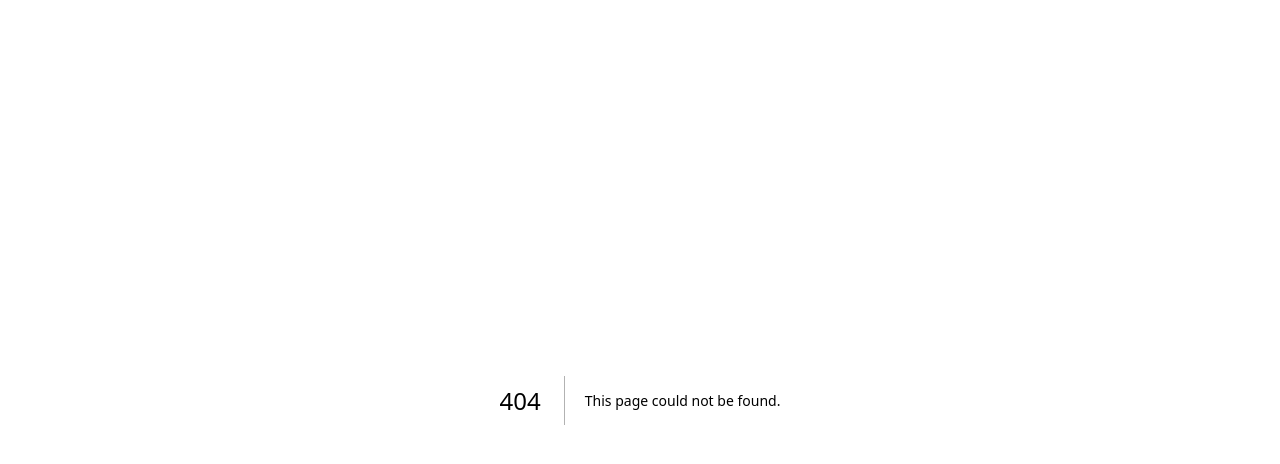
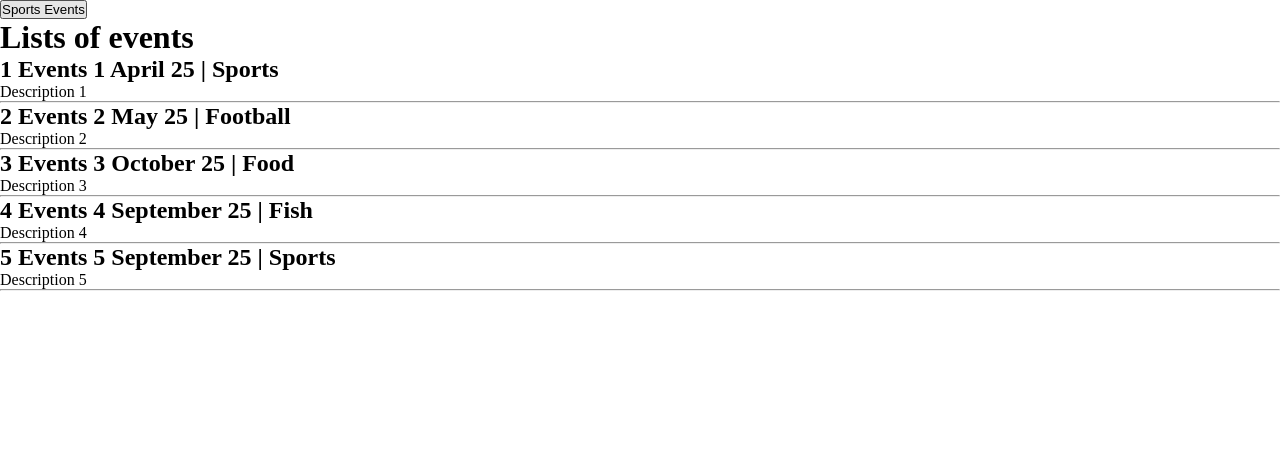
Before and after one commit to vanlinh130/Next-JS-Tutorials, a Next.js app in the folder next-pre-rendering/: page /events in a window 1280 px wide. Before the commit this address had no page. Shown: the top 464 px of the page. Built offline with nearby package versions, Linux system fonts and the light colour scheme; data requests are answered from the project's data file.

Commit message:
Bài 38: Pre rendering + Client side Data Fetching

```diff
--- a/next-pre-rendering/db.json
+++ b/next-pre-rendering/db.json
@@ -1,4 +1,45 @@
+
+
+
 {
+    "events" : [
+        {
+            "id": 1,
+            "title": "Events 1",
+            "description": "Description 1",
+            "category": "Sports",
+            "date": "April 25"
+        },
+        {
+            "id": 2,
+            "title": "Events 2",
+            "description": "Description 2",
+            "category": "Football",
+            "date": "May 25"
+        },
+        {
+            "id": 3,
+            "title": "Events 3",
+            "description": "Description 3",
+            "category": "Food",
+            "date": "October 25"
+        },
+        {
+            "id": 4,
+            "title": "Events 4",
+            "description": "Description 4",
+            "category": "Fish",
+            "date": "September 25"
+        },
+        {
+            "id": 5,
+            "title": "Events 5",
+            "description": "Description 5",
+            "category": "Sports",
+            "date": "September 25"
+        }
+
+    ],
 
     "dashboard": {
         "posts": 5,
--- /dev/null
+++ b/next-pre-rendering/pages/events.js
@@ -0,0 +1,49 @@
+import { useState } from "react";
+import { useRouter } from "next/router";
+
+function EventList({ eventList }) {
+    const [events, setEvents] = useState(eventList);
+    const router = useRouter()
+
+    const fetchSportsEvents = async () => {
+        const response = await fetch(`http://localhost:4000/events?category=Sports`)
+        const data = await response.json();
+        setEvents(data)
+        router.push('/events?category=Sports', undefined, { shallow: true})
+    }
+
+    return (
+        <>
+            <button onClick={fetchSportsEvents}>Sports Events</button>
+            <h1>Lists of events</h1>
+            {
+                events.map(event => {
+                    return(
+                        <div key={event.id}>
+                            <h2>{event.id} {event.title} {event.date} | {event.category}</h2>
+                            <p>{event.description}</p>
+                            <hr/>
+                        </div>
+                    )
+                })
+            }
+        </>
+     );
+}
+
+export default EventList;
+
+
+export async function getServerSideProps(context) {
+    const { query } = context
+    const { category } = query
+    const { queryString } = category ? 'category=sports' : ''
+    const response = await fetch(`http://localhost:4000/events?${queryString}`)
+    const data = await response.json();
+
+    return {
+        props: {
+            eventList: data,
+        }
+    }
+}
```
Also changed, not shown: next-pre-rendering/pages/dashboard-swr.js (line endings or trailing spaces).
